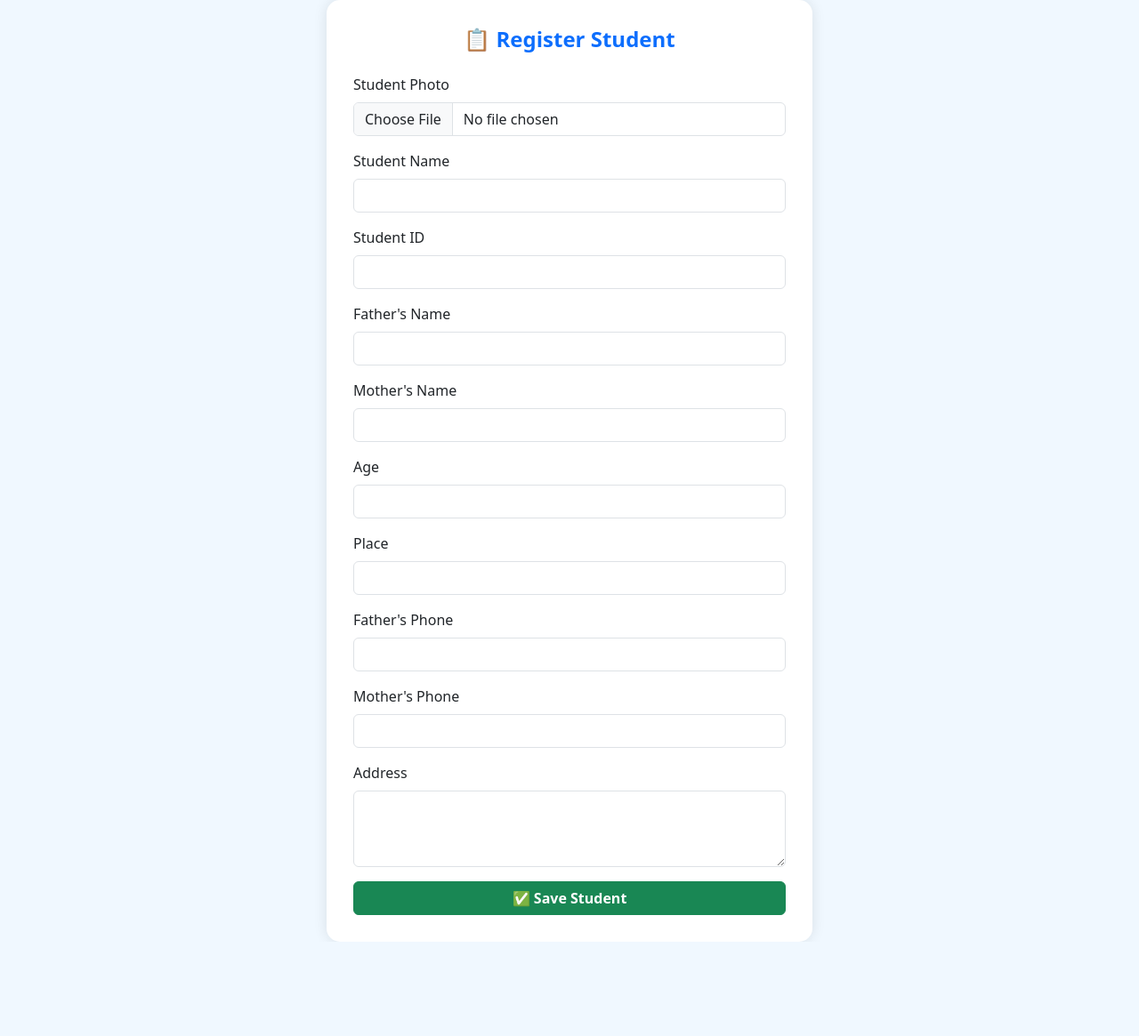
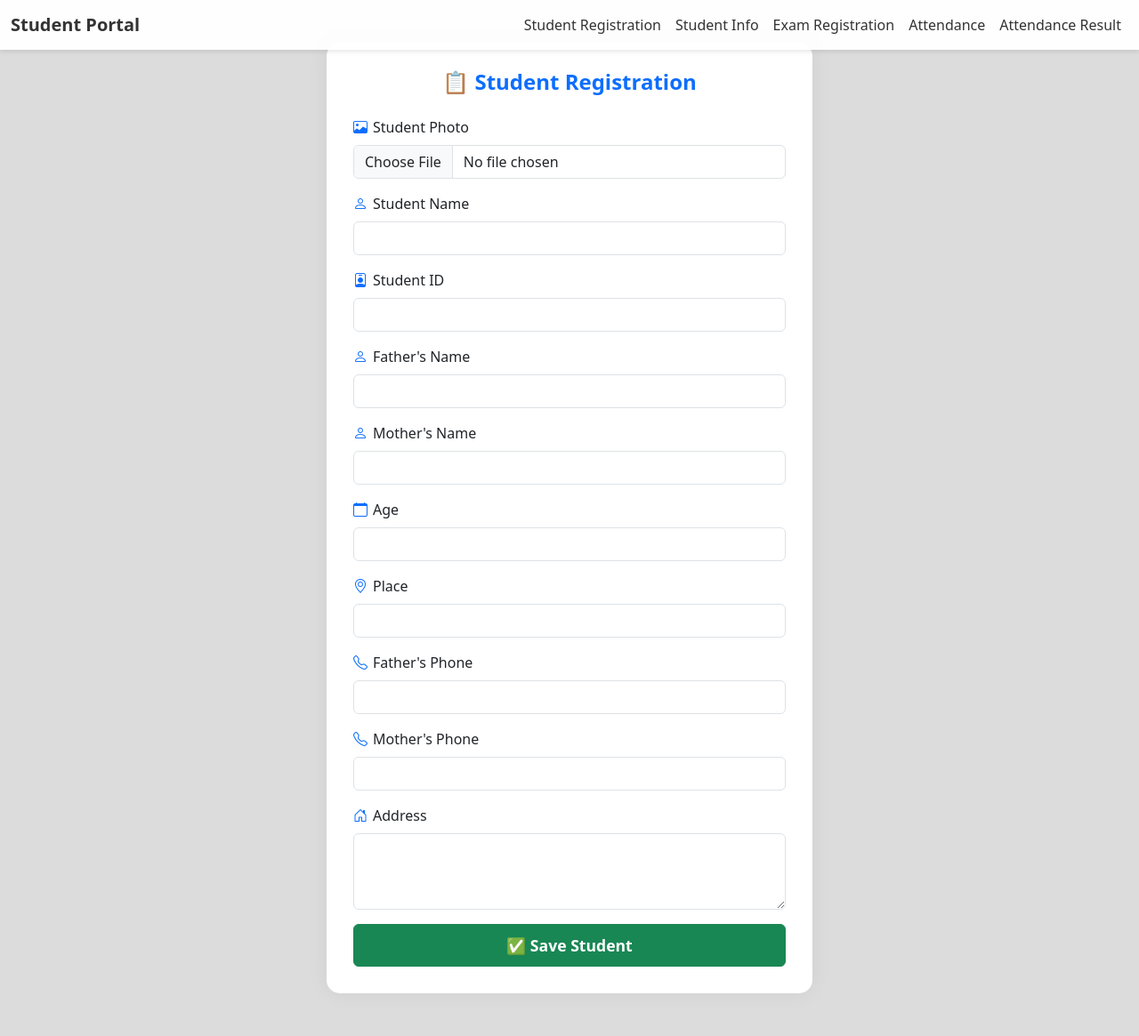
Before and after one commit to balaganesh-v/student_details, a Flask app: page /students_reg in a window 1280 px wide. Shown: the whole page at 89% size. Before the commit the page ends 1059 px from the top, so only its background shows below. Run offline with Flask 3, Linux system fonts and the light colour scheme.

Commit message:
Add base.html extension to all templates

```diff
--- /dev/null
+++ b/app/templates/base.html
@@ -0,0 +1,65 @@
+<!DOCTYPE html>
+<html lang="en">
+
+<head>
+  <meta charset="UTF-8" />
+  <meta name="viewport" content="width=device-width, initial-scale=1" />
+  <title>{% block title %}Student Portal{% endblock %}</title>
+  <link href="https://cdn.jsdelivr.net/npm/bootstrap@5.3.0/dist/css/bootstrap.min.css" rel="stylesheet" />
+
+  {% block style %}{% endblock %}
+
+  <style>
+    html, body {
+      width: 100%;
+      height: 100%;
+      margin: 0;
+    }
+
+    .navbar {
+      background-color: rgba(255, 255, 255, 0.95);
+      box-shadow: 0 2px 5px rgba(0, 0, 0, 0.1);
+      z-index: 1030;
+    }
+
+    .nav-link {
+      color: #333 !important;
+      font-weight: 500;
+    }
+
+    .nav-link:hover {
+      color: #0d6efd !important;
+    }
+  </style>
+</head>
+
+<body class="d-flex flex-column">
+
+  <!-- Fixed Navbar -->
+  <nav class="navbar navbar-expand-lg navbar-light fixed-top">
+    <div class="container-fluid">
+      <a class="navbar-brand fw-bold nav-link" href="{{ url_for('main.index_page') }}">Student Portal</a>
+      <button class="navbar-toggler" type="button" data-bs-toggle="collapse" data-bs-target="#navbarNav"
+        aria-controls="navbarNav" aria-expanded="false" aria-label="Toggle navigation">
+        <span class="navbar-toggler-icon"></span>
+      </button>
+      <div class="collapse navbar-collapse justify-content-end" id="navbarNav">
+        <ul class="navbar-nav">
+          <li class="nav-item"><a class="nav-link" href="/students_reg">Student Registration</a></li>
+          <li class="nav-item"><a class="nav-link" href="/students_info">Student Info</a></li>
+          <li class="nav-item"><a class="nav-link" href="/exam">Exam Registration</a></li>
+          <li class="nav-item"><a class="nav-link" href="/attendance">Attendance</a></li>
+          <li class="nav-item"><a class="nav-link" href="/attendance_result">Attendance Result</a></li>
+        </ul>
+      </div>
+    </div>
+  </nav>
+
+  <!-- Page Content -->
+  {% block content %}{% endblock %}
+
+  <!-- Bootstrap JS -->
+  <script src="https://cdn.jsdelivr.net/npm/bootstrap@5.3.0/dist/js/bootstrap.bundle.min.js"></script>
+</body>
+
+</html>
--- a/app/templates/students_registration_page.html
+++ b/app/templates/students_registration_page.html
@@ -1,89 +1,101 @@
-<!DOCTYPE html>
-<html>
+{% extends "base.html" %}
 
-<head>
-    <title>Students_Registration</title>
-    <link href="https://cdn.jsdelivr.net/npm/bootstrap@5.3.3/dist/css/bootstrap.min.css" rel="stylesheet">
+{% block title %}Student Registration{% endblock %}
+
+{% block style %}
 <style>
     body {
-            background-color: #f0f8ff;
-            min-height: 100vh;
-            display: flex;
-            align-items: center;
-            justify-content: center;
+        background-color: #d6d6d6d4 ;
     }
 
-        .equal-section {
+    .form-card {
         background-color: #ffffff;
         padding: 30px;
         border-radius: 15px;
-            box-shadow: 0 0 15px rgba(0, 0, 0, 0.1);
-            width: 100%;
+        box-shadow: 0 0 25px rgba(0, 0, 0, 0.06);
+        transition: all 0.3s ease-in-out;
+    }
+
+    .form-card:hover {
+        box-shadow: 0 0 30px rgba(0, 0, 0, 0.08);
+    }
+
+    .form-label i {
+        margin-right: 6px;
+        color: #0d6efd;
     }
 
     h4 {
-            font-weight: 600;
-            text-align: center;
+        font-weight: 700;
+    }
+
+    .btn-success {
+        padding: 10px;
+        font-size: 1.1rem;
+    }
+
+    textarea:focus, input:focus {
+        border-color: #0d6efd;
+        box-shadow: 0 0 0 0.2rem rgba(13, 110, 253, 0.2);
     }
 </style>
-</head>
+{% endblock %}
 
-<body>
-    <div class="container">
+{% block content %}
+<div class="container py-5">
     <div class="row justify-content-center">
-            <!-- Right Section: Register Form -->
         <div class="col-md-8 col-lg-6">
-                <div class="equal-section">
-                    <h4 class="text-primary mb-4">📋 Register Student</h4>
-                    <form id="saveForm" action="/register" method="POST" enctype="multipart/form-data">
+            <div class="form-card">
+                <h4 class="text-center text-primary mb-4">📋 Student Registration</h4>
+                <form id="saveForm" method="POST" enctype="multipart/form-data">
                     <div class="mb-3">
-                            <label for="studentPhoto" class="form-label">Student Photo</label>
-                            <input type="file" name="studentPhoto" class="form-control" placeholder="Upload Photo" required />
+                        <label class="form-label"><i class="bi bi-image"></i>Student Photo</label>
+                        <input type="file" name="studentPhoto" class="form-control" required />
                     </div>
 
                     <div class="mb-3">
-                            <label for="studentName" class="form-label">Student Name</label>
-                            <input type="text" id="studentName" name="studentName" class="form-control" required />
+                        <label class="form-label"><i class="bi bi-person"></i>Student Name</label>
+                        <input type="text" name="studentName" class="form-control" required />
                     </div>
 
                     <div class="mb-3">
-                            <label for="studentId" class="form-label">Student ID</label>
-                            <input type="text" id="studentId" name="studentId" class="form-control" required />
+                        <label class="form-label"><i class="bi bi-person-badge"></i>Student ID</label>
+                        <input type="text" name="studentId" class="form-control" required />
                     </div>
 
                     <div class="mb-3">
-                            <label for="fatherName" class="form-label">Father's Name</label>
-                            <input type="text" id="fatherName" name="fatherName" class="form-control" />
+                        <label class="form-label"><i class="bi bi-person"></i>Father's Name</label>
+                        <input type="text" name="fatherName" class="form-control" />
                     </div>
 
                     <div class="mb-3">
-                            <label for="motherName" class="form-label">Mother's Name</label>
-                            <input type="text" id="motherName" name="motherName" class="form-control" />
+                        <label class="form-label"><i class="bi bi-person"></i>Mother's Name</label>
+                        <input type="text" name="motherName" class="form-control" />
                     </div>
 
                     <div class="mb-3">
-                            <label for="age" class="form-label">Age</label>
-                            <input type="number" id="age" name="studentAge" class="form-control" min="1" />
+                        <label class="form-label"><i class="bi bi-calendar"></i>Age</label>
+                        <input type="number" name="studentAge" class="form-control" min="1" />
                     </div>
 
                     <div class="mb-3">
-                            <label for="place" class="form-label">Place</label>
-                            <input type="text" id="place" name="studentPlace" class="form-control" />
+                        <label class="form-label"><i class="bi bi-geo-alt"></i>Place</label>
+                        <input type="text" name="studentPlace" class="form-control" />
                     </div>
 
                     <div class="mb-3">
-                            <label for="fatherPhone" class="form-label">Father's Phone</label>
-                            <input type="text" id="fatherPhone" name="fatherPhone" class="form-control" />
+                        <label class="form-label"><i class="bi bi-telephone"></i>Father's Phone</label>
+                        <input type="text" name="fatherPhone" class="form-control" />
                     </div>
 
                     <div class="mb-3">
-                            <label for="motherPhone" class="form-label">Mother's Phone</label>
-                            <input type="text" id="motherPhone" name="motherPhone" class="form-control" />
+                        <label class="form-label"><i class="bi bi-telephone"></i>Mother's Phone</label>
+                        <input type="text" name="motherPhone" class="form-control" />
                     </div>
 
                     <div class="mb-3">
-                            <label for="address" class="form-label">Address</label>
-                            <textarea id="studentAddress" name="studentAddress" class="form-control" rows="3"></textarea>
+                        <label class="form-label"><i class="bi bi-house-door"></i>Address</label>
+                        <textarea name="studentAddress" class="form-control" rows="3"></textarea>
                     </div>
 
                     <div class="d-grid">
@@ -94,9 +106,14 @@
         </div>
     </div>
 </div>
+
+<!-- Bootstrap Icons -->
+<link rel="stylesheet" href="https://cdn.jsdelivr.net/npm/bootstrap-icons@1.10.5/font/bootstrap-icons.css">
+
 <script>
-        function saveStudentDatas(){
-            const form = document.getElementById('saveForm')
+    function saveStudentDatas() {
+        event.preventDefault();
+        const form = document.getElementById('saveForm');
         const formData = new FormData(form);
 
         fetch(`/register`, {
@@ -111,14 +128,14 @@
         })
         .then(data => {
             if (data.success) {
+                alert("✅ Student registered successfully!");
                 location.reload();
             }
         })
-                .catch(error => console.error('Error saving student:', error));
+        .catch(error => {
+            alert("❌ Failed to save student.");
+            console.error(error);
+        });
     }
-
-
 </script>
-</body>
-
-</html>
+{% endblock %}
```
Also changed, not shown: app/templates/attendance.html (+74 -43 lines), app/templates/attendance_result.html (+27 -20 lines), app/templates/exam.html (+33 -28 lines), app/templates/index.html (+75 -81 lines), app/templates/students_info.html (+35 -93 lines). Lines whose indentation alone changed are shown as unchanged.
